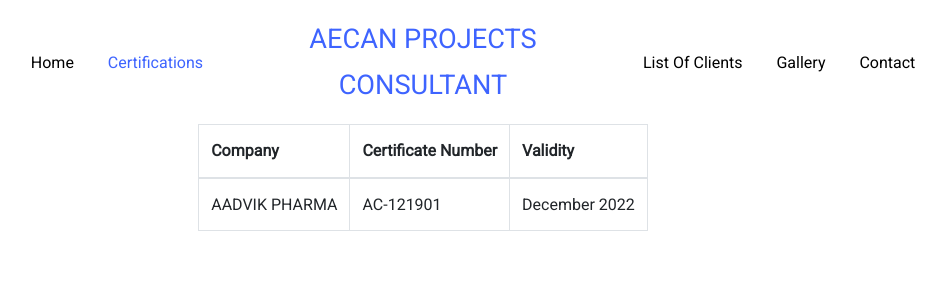
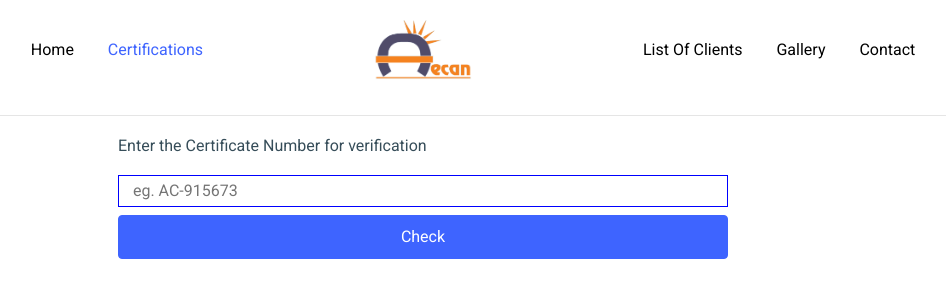
Before and after one commit to neildahiya/aecan, a website: page what-we-do.html in a window 1280 px wide. Shown: the whole page, without its empty margins (217-1163 px from the left). Drawn offline with Linux system fonts and the light colour scheme; files whose address does not match are found by name; a web font is replaced by a local one.

Commit message:
certification system added

```diff
--- a/what-we-do.html
+++ b/what-we-do.html
@@ -61,7 +61,8 @@
             </div>
             <div class="col-lg-4 text-center">
               <div class="site-logo">
-                <a href="index.html">AECAN PROJECTS CONSULTANT</a>
+                <!-- <a href="index.html">AECAN PROJECTS CONSULTANT</a> -->
+                <img style="max-height: 60px" src="./logo.png" alt="" />
               </div>
 
               <div class="ml-auto toggle-button d-inline-block d-lg-none">
@@ -88,35 +89,61 @@
           </div>
         </div>
       </header>
+      <hr />
 
-      <div class="container d-flex justify-content-center">
-        <div class="row">
-          <div class="col-xs-12">
-            <div class="table-responsive">
-              <table
-                summary="This table shows how to create responsive tables using Bootstrap's default functionality"
-                class="table table-bordered table-hover"
-              >
-                <thead>
-                  <tr>
-                    <th>Company</th>
-                    <th>Certificate Number</th>
-                    <th>Validity</th>
-                  </tr>
-                </thead>
-                <tbody>
-                  <tr>
-                    <td>AADVIK PHARMA</td>
-                    <td>
-                      AC-121901
-                    </td>
-                    <td>December 2022</td>
-                  </tr>
-                </tbody>
-              </table>
-            </div>
-            <!--end of .table-responsive-->
+      <div style="width: 50%;" class="justify-content-center container">
+        <strong><p>Enter the Certificate Number for verification</p></strong>
+        <input
+          style="
+            width: 100%;
+            border: 1px solid blue;
+            display: block;"
+          id="certiNum"
+          type="text"
+          name="certiNum"
+          placeholder="   eg. AC-915673"
+        />
+
+        <button
+          class="mt-2 btn btn-primary"
+          style="width: 100%;
+
+          display: block;"
+          onclick="myfunction()"
+        >
+          Check
+        </button>
+      </div>
+
+      <div class="mt-3 container d-flex justify-content-center">
+        <div id="right" style="display: none" class="alert alert-success">
+          <!-- <strong>Success!</strong> Indicates a successful or positive action. -->
+          <div>Company Name: <span id="comName" style="color:red"></span></div>
+          <div>
+            Expiration Date: <span id="expDate" style="color:red"></span>
           </div>
+          <div>
+            Certificate Number: <span id="cerNum" style="color:red"></span>
+          </div>
+          <!-- <p
+            >Company Name:
+            <div id="comName"></div>
+          </p>
+
+            <p
+              ><strong>Expiration Date:</strong>
+              <div style="display: inline" id="expDate"></div
+            ></p>
+            <p
+              >Certificate Number:
+              <div style="display: inline" id="cerNum"></div
+            ></p>
+           -->
+        </div>
+      </div>
+      <div style="display: none" class=" d-flex justify-content-center">
+        <div id="wrong" style="display: none" class="alert alert-danger">
+          <strong>Certificate number not found</strong>
         </div>
       </div>
     </div>
@@ -133,5 +160,43 @@
     <script src="js/aos.js"></script>
 
     <script src="js/main.js"></script>
+    <script>
+      function myfunction() {
+        var right = document.getElementById("right");
+        var wrong = document.getElementById("wrong");
+        var comName = document.getElementById("comName");
+        var expDate = document.getElementById("expDate");
+        var cerNum = document.getElementById("cerNum");
+
+        var num = document.getElementById("certiNum").value.toUpperCase();
+        // .value()
+        // .toString()
+        // .toUpperCase();
+        var arr = [
+          {
+            cerNum: "AC-121901",
+            expDate: "December 2022",
+            comName: "AADVIK PHARMA"
+          }
+        ];
+        for (var i = 0; i < arr.length; i++) {
+          if (arr[i].cerNum == num) {
+            comName.textContent = arr[i].comName;
+            expDate.textContent = arr[i].expDate;
+            cerNum.textContent = arr[i].cerNum;
+            right.style.display = "block";
+            wrong.style.display = "none";
+            console.log("Yes");
+            return;
+          }
+        }
+
+        right.style.display = "none";
+        wrong.style.display = "block";
+        // alert("Certificate not found");
+
+        console.log(num);
+      }
+    </script>
   </body>
 </html>
```
Also changed, not shown: about.html (+6 -3 lines), contact.html (+3 -2 lines), gallery.html (+4 -6 lines), index.html (+4 -3 lines).
